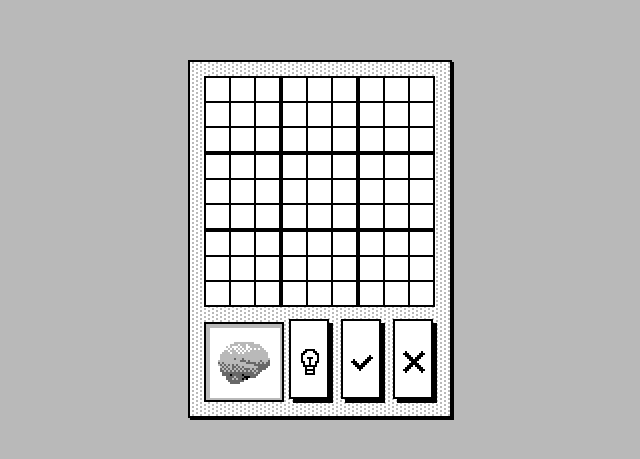
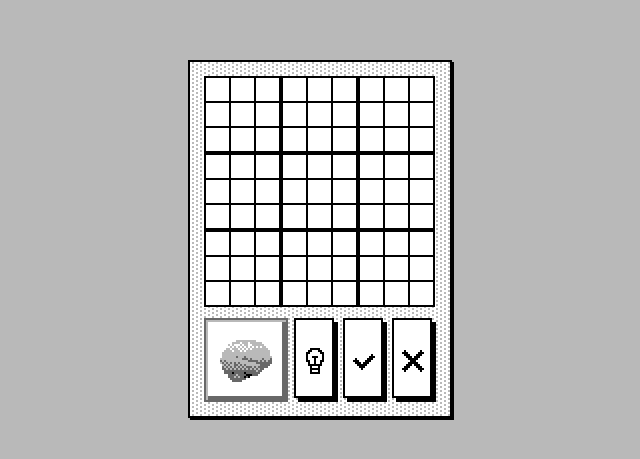
Before and after one commit to TatuArvela/Sudoku, a plain HTML site: page index.html in a window 1280 px wide. Shown: the part 161-620 px from the top of the page, without its empty margins (320-960 px from the left). Drawn offline with Linux system fonts and the light colour scheme.

Commit message:
Update index.css

```diff
--- a/index.css
+++ b/index.css
@@ -109,14 +109,14 @@ body {
   position: absolute;
   bottom: 14px;
   left: 14px;
-  height: 80px;
-  width: 80px;
-  background-color: #ffffff;
+  height: 84px;
+  width: 84px;
+  background-color: white;
   background-image: url("brain.png");
   background-repeat: no-repeat;
   background-position: 50% 50%;
-  border: 2px solid #000000;
-  box-shadow: 4px 4px inset #b9b9b9, -2px -2px inset #b9b9b9;
+  border: 2px solid #686868;
+  box-shadow: 2px 2px inset #b9b9b9, -4px -4px inset #686868;
   box-sizing: border-box;
   animation-name: bounce;
   animation-duration: 8000ms;
@@ -142,7 +142,7 @@ body {
   bottom: 14px;
   right: 14px;
   height: 80px;
-  width: 144px;
+  width: 138px;
 }
 
 .button {
@@ -159,7 +159,7 @@ body {
   border-width: 2px;
   border-style: solid;
   color: #000000;
-  transform: translate(-3px, -3px);
+  transform: translate(-4px, -4px);
   box-shadow: 4px 4px #000000;
 }
 
@@ -190,7 +190,7 @@ body {
 }
 
 #solve {
-  left: 52px;
+  left: 49px;
   top: 0px;
 }
 
```
